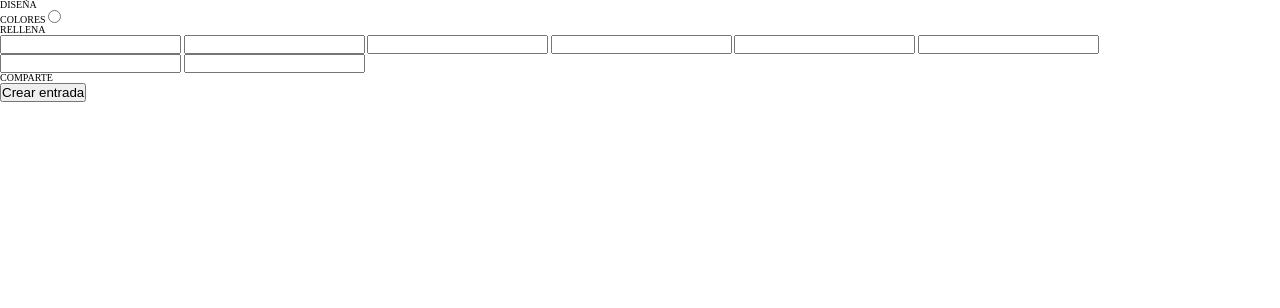
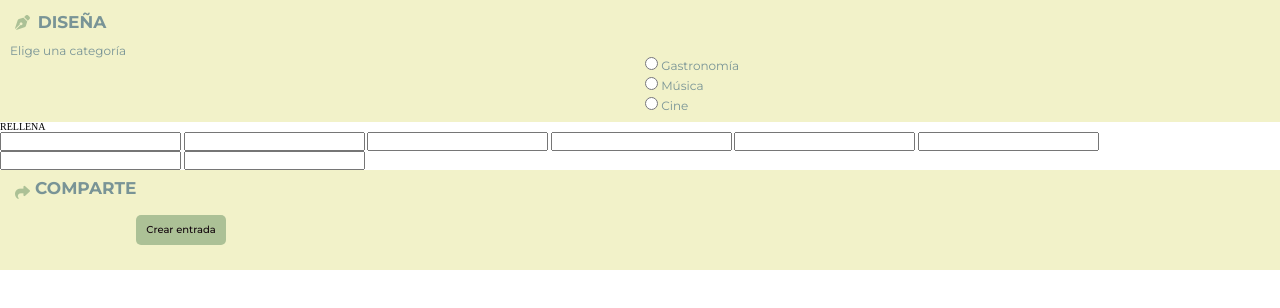
Before and after one commit to Clautropolis/project-promo-B-module-2-team-2, a website built with Vite: page src/tickets.html in a window 1280 px wide. Built offline with nearby package versions, Linux system fonts and the light colour scheme.

Commit message:
design section and little share

```diff
--- a/src/partials/form.html
+++ b/src/partials/form.html
@@ -1,11 +1,40 @@
 <form action="" class="form">
     <section class="form__design">
-        <h2>DISEÑA</h2>
+        <div class="form__design--title">
+            <i class="fa-solid fa-pen-nib"></i>
+            <h2>DISEÑA</h2>
+        </div>
 
-        <div>
-            <label for="">COLORES</label>
-            <input type="radio">
-        </div>
+        <fieldset class="form__design--options">
+
+            <legend>Elige una categoría</legend>
+
+            <div class="options">
+                <label for="categoria1">
+                <input
+                    id="categoria1"
+                    type="radio"
+                    value="Gastronomía"
+                    name="categorias"/>
+                Gastronomía</label>
+
+                <label for="categoria2">
+                <input
+                    id="categoria2"
+                    type="radio"
+                    value="Musica"
+                    name="categorias"/>
+                Música</label>
+
+                <label for="categoria3">
+                <input
+                    id="categoria3"
+                    type="radio"
+                    value="Cine"
+                    name="categorias"/>
+                Cine</label>
+            </div>
+        </fieldset>
 
     </section>
 
@@ -33,6 +62,7 @@
     </section>
 
     <section class="form__share">
+        <i class="fa-solid fa-share"></i>
         <h2>COMPARTE</h2>
 
         <button>Crear entrada</button>
--- a/src/scss/layout/_form.scss
+++ b/src/scss/layout/_form.scss
@@ -0,0 +1,89 @@
+/*DESIGN*/
+
+.form__design {
+    background-color: $background_landing;
+    color: $title_color;
+    font-family: $font_family;
+    width: 100vw;
+    padding: 10px 0 10px 10px;
+
+    & h2 {
+        font-weight: bold;
+        font-size: 1.7rem;
+        display: inline-block;
+    }
+
+    & i {display: inline-block;
+        font-size: 15px;
+        padding: 5px;
+        color: $icons_color;
+    }
+}
+
+.form__design--options{
+    display: grid;
+    grid-template-columns: 1fr 1fr;
+    grid-template-rows: 1fr;
+    margin-top: 10px;
+    & legend {
+        font-size: 1.2rem;
+        grid-column: 1/2;
+    }
+}
+
+.options {
+    grid-column: 2/3;
+    display: flex;
+    flex-direction: column;
+    align-items: flex-start;
+    gap: 5px;
+    & label {
+        font-size: 1.2rem;
+    }
+}
+
+
+
+
+
+
+
+
+
+
+/*SHARE*/
+
+.form__share {
+    background-color: $background_landing;
+    color: $title_color;
+    height: 10rem;
+    font-family: $font_family;
+    width: 100vw;
+    padding: 10px 0 10px 10px;
+    display: flex;
+
+
+    & h2 {
+        font-weight: bold;
+        font-size: 1.7rem;
+        display: inline-block;
+    }
+
+    & i {display: inline-block;
+        font-size: 15px;
+        padding: 5px;
+        color: $icons_color;
+    }
+
+    & button {
+        all: unset;
+        background-color: $icons_color;
+        color: $text_color;
+        font-weight: 500;
+        margin-top: 20px;
+        padding: 10px;
+        border-radius: 5px;
+        align-self: center;
+    }
+
+}
--- a/src/tickets.html
+++ b/src/tickets.html
@@ -6,6 +6,7 @@
     <title>Tickets</title>
     <link rel="preconnect" href="https://fonts.googleapis.com">
     <link rel="preconnect" href="https://fonts.gstatic.com" crossorigin>
+    <link href="https://cdnjs.cloudflare.com/ajax/libs/font-awesome/6.5.0/css/all.min.css" rel="stylesheet">
     <link href="https://fonts.googleapis.com/css2?family=Montserrat:ital,wght@0,100..900;1,100..900&display=swap" rel="stylesheet">
     <link rel="stylesheet" href="./scss/main.scss">
 
```
Also changed, not shown: src/index.html (+2 -0 lines).
